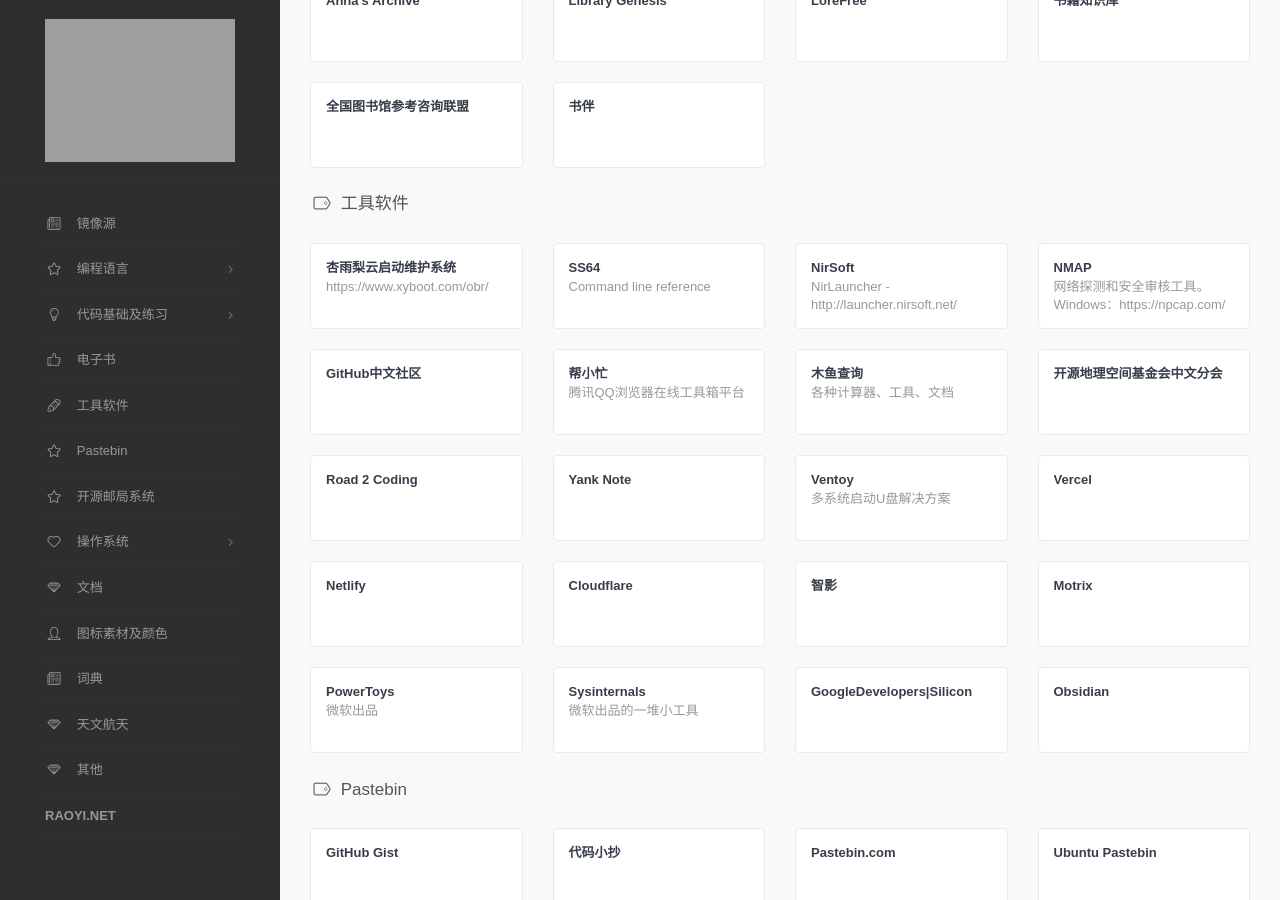
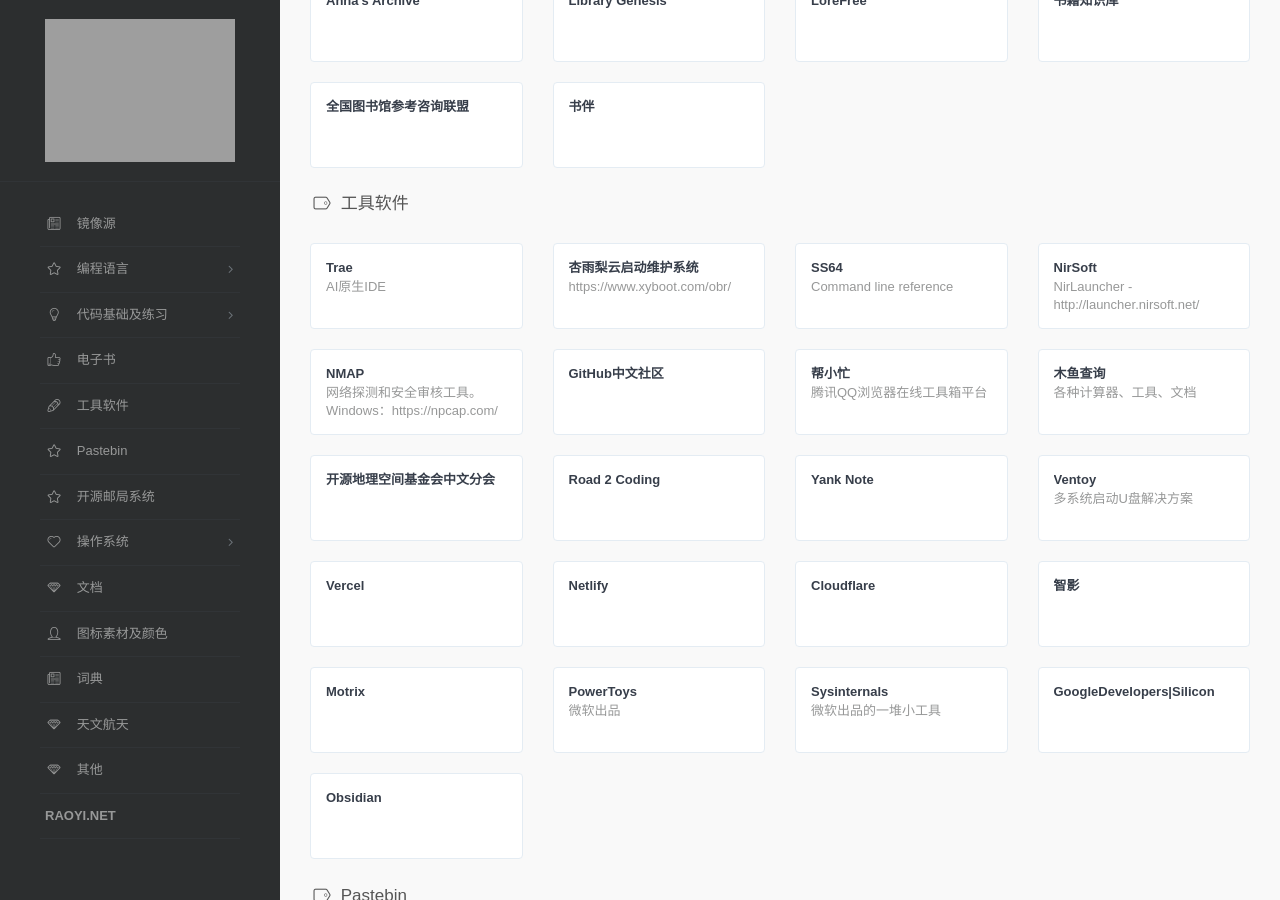
Before and after one commit to raoyi/webstack, a Jekyll site: the page built from index.html, in a window 1280 px wide and 900 px high, scrolled down 2210 px. Built offline with Jekyll 4.4.1, drawn with Linux system fonts in a browser that asks for light colours; some web fonts are replaced.

Commit message:
Update webstack.yml

```diff
--- a/_data/webstack.yml
+++ b/_data/webstack.yml
@@ -156,6 +156,9 @@
 - name: 工具软件
   icon: linecons-pencil
   links:
+    - title: Trae
+      url: https://www.trae.com.cn/
+      description: AI原生IDE
     - title: 杏雨梨云启动维护系统
       url: https://www.xyboot.com/
       description: https://www.xyboot.com/obr/
```
